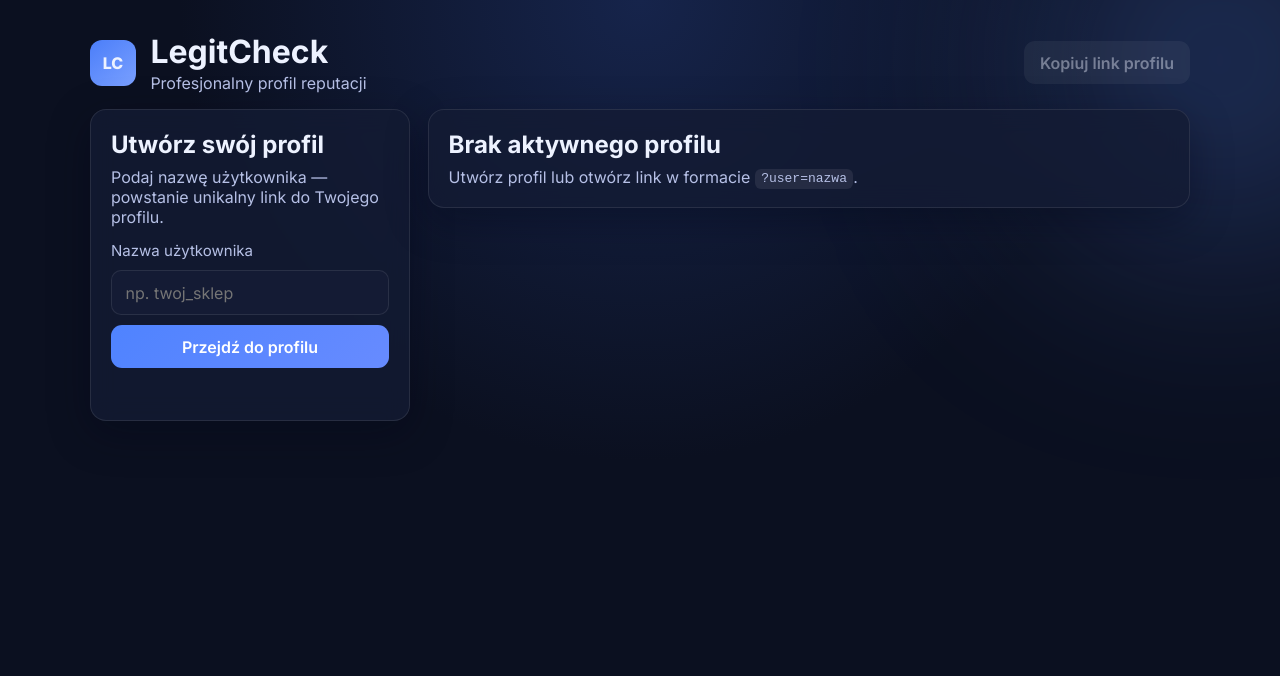
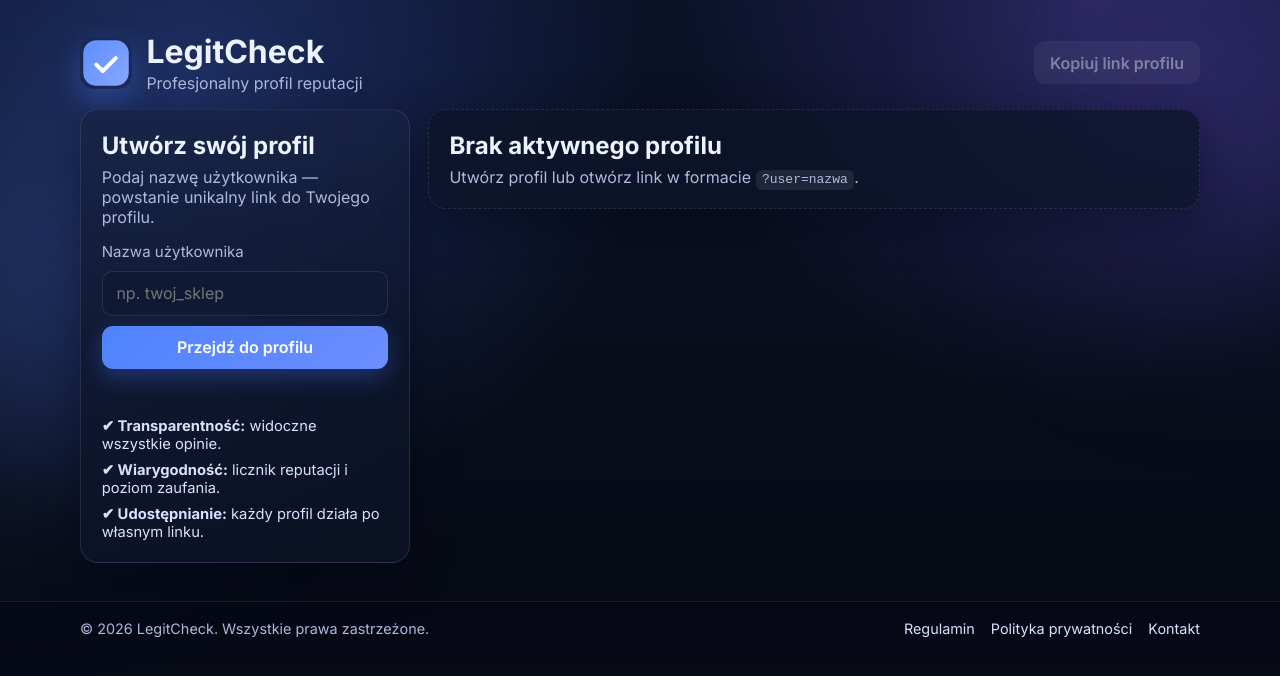
Before and after one commit to bpiont1591/legalnie, a plain HTML site: page index.html in a window 1280 px wide. Drawn offline with Linux system fonts and the light colour scheme.

Commit message:
Refine UI with premium branding and professional footer

```diff
--- a/app.js
+++ b/app.js
@@ -12,6 +12,7 @@ const scamCount = document.querySelector('#scamCount');
 const reviewForm = document.querySelector('#reviewForm');
 const reviewsList = document.querySelector('#reviewsList');
 const copyProfileLink = document.querySelector('#copyProfileLink');
+const yearNode = document.querySelector('#year');
 
 const ratingMeta = {
   legit: { label: 'Legit ✅' },
@@ -185,3 +186,7 @@ copyProfileLink.addEventListener('click', async () => {
 });
 
 renderProfile();
+
+if (yearNode) {
+  yearNode.textContent = new Date().getFullYear();
+}
--- a/index.html
+++ b/index.html
@@ -13,11 +13,23 @@
     <link rel="stylesheet" href="styles.css" />
   </head>
   <body>
-    <div class="background-glow"></div>
+    <div class="background-glow glow-left"></div>
+    <div class="background-glow glow-right"></div>
 
     <header class="topbar">
       <div class="brand">
-        <span class="brand-badge">LC</span>
+        <div class="logo-mark" aria-hidden="true">
+          <svg viewBox="0 0 64 64" role="img">
+            <defs>
+              <linearGradient id="logoGradient" x1="0" y1="0" x2="1" y2="1">
+                <stop offset="0%" stop-color="#5c8dff" />
+                <stop offset="100%" stop-color="#89a9ff" />
+              </linearGradient>
+            </defs>
+            <rect x="4" y="4" width="56" height="56" rx="16" fill="url(#logoGradient)" />
+            <path d="M20 34l8 8 16-16" fill="none" stroke="#fff" stroke-width="5" stroke-linecap="round" stroke-linejoin="round" />
+          </svg>
+        </div>
         <div>
           <h1>LegitCheck</h1>
           <p>Profesjonalny profil reputacji</p>
@@ -27,7 +39,7 @@
     </header>
 
     <main class="layout">
-      <section class="card panel">
+      <section class="card panel intro-panel">
         <h2>Utwórz swój profil</h2>
         <p class="muted">Podaj nazwę użytkownika — powstanie unikalny link do Twojego profilu.</p>
         <form id="createProfileForm" class="stack">
@@ -42,6 +54,12 @@
           <button type="submit" class="btn btn-primary">Przejdź do profilu</button>
         </form>
         <p id="createProfileMessage" class="feedback"></p>
+
+        <div class="intro-points">
+          <p><strong>✔ Transparentność:</strong> widoczne wszystkie opinie.</p>
+          <p><strong>✔ Wiarygodność:</strong> licznik reputacji i poziom zaufania.</p>
+          <p><strong>✔ Udostępnianie:</strong> każdy profil działa po własnym linku.</p>
+        </div>
       </section>
 
       <section id="profileSection" class="card profile hidden">
@@ -86,12 +104,23 @@
         </div>
       </section>
 
-      <section id="emptyState" class="card panel">
+      <section id="emptyState" class="card panel empty-state">
         <h2>Brak aktywnego profilu</h2>
         <p class="muted">Utwórz profil lub otwórz link w formacie <code>?user=nazwa</code>.</p>
       </section>
     </main>
 
+    <footer class="footer">
+      <div class="footer-inner">
+        <p>© <span id="year"></span> LegitCheck. Wszystkie prawa zastrzeżone.</p>
+        <nav>
+          <a href="#">Regulamin</a>
+          <a href="#">Polityka prywatności</a>
+          <a href="#">Kontakt</a>
+        </nav>
+      </div>
+    </footer>
+
     <script src="app.js"></script>
   </body>
 </html>
--- a/styles.css
+++ b/styles.css
@@ -1,15 +1,14 @@
 :root {
-  --bg: #0b1020;
-  --bg-soft: #141b34;
+  --bg: #070b16;
+  --bg-soft: #101933;
   --text: #edf2ff;
-  --muted: #b6c0e6;
+  --muted: #aeb9dd;
   --primary: #5b8cff;
-  --primary-soft: rgba(91, 140, 255, 0.16);
   --success: #2ece8b;
   --warning: #f6ba4d;
   --danger: #ef5466;
-  --card: rgba(20, 27, 52, 0.78);
-  --border: rgba(255, 255, 255, 0.09);
+  --card: rgba(14, 21, 42, 0.78);
+  --border: rgba(255, 255, 255, 0.1);
 }
 
 * {
@@ -19,26 +18,40 @@
 body {
   margin: 0;
   font-family: 'Inter', sans-serif;
-  background: radial-gradient(circle at top, #16244b, var(--bg) 45%);
+  background:
+    radial-gradient(circle at 15% 10%, rgba(69, 110, 227, 0.3), transparent 35%),
+    radial-gradient(circle at 85% 0%, rgba(110, 83, 218, 0.28), transparent 30%),
+    linear-gradient(180deg, #0b1228 0%, var(--bg) 68%);
   color: var(--text);
   min-height: 100vh;
 }
 
 .background-glow {
   position: fixed;
-  width: 360px;
-  height: 360px;
+  width: 320px;
+  height: 320px;
   border-radius: 50%;
-  filter: blur(120px);
-  background: rgba(91, 140, 255, 0.28);
-  top: -120px;
-  right: -120px;
+  filter: blur(110px);
   pointer-events: none;
+  z-index: -1;
+}
+
+.glow-left {
+  background: rgba(91, 140, 255, 0.24);
+  left: -120px;
+  top: 18%;
+}
+
+.glow-right {
+  background: rgba(109, 84, 225, 0.25);
+  right: -130px;
+  top: -60px;
 }
 
 .topbar,
-.layout {
-  width: min(1100px, 92vw);
+.layout,
+.footer-inner {
+  width: min(1120px, 92vw);
   margin: 0 auto;
 }
 
@@ -56,14 +69,17 @@ body {
   gap: 0.9rem;
 }
 
-.brand-badge {
-  width: 46px;
-  height: 46px;
-  border-radius: 12px;
-  display: grid;
-  place-items: center;
-  font-weight: 800;
-  background: linear-gradient(140deg, #4b7ef9, #7aa0ff);
+.logo-mark {
+  width: 52px;
+  height: 52px;
+  border-radius: 14px;
+  box-shadow: 0 12px 30px rgba(84, 129, 255, 0.35);
+}
+
+.logo-mark svg {
+  display: block;
+  width: 100%;
+  height: 100%;
 }
 
 h1,
@@ -80,18 +96,32 @@ p {
 
 .layout {
   display: grid;
-  grid-template-columns: 320px 1fr;
+  grid-template-columns: 330px 1fr;
   gap: 1.1rem;
-  padding-bottom: 2.5rem;
+  padding-bottom: 2.4rem;
 }
 
 .card {
   border: 1px solid var(--border);
   background: var(--card);
-  backdrop-filter: blur(12px);
-  border-radius: 16px;
-  padding: 1.25rem;
-  box-shadow: 0 12px 40px rgba(2, 6, 22, 0.35);
+  backdrop-filter: blur(14px);
+  border-radius: 18px;
+  padding: 1.3rem;
+  box-shadow: 0 14px 45px rgba(1, 5, 20, 0.4);
+}
+
+.intro-panel {
+  background:
+    linear-gradient(180deg, rgba(95, 135, 255, 0.1), transparent 55%),
+    var(--card);
+}
+
+.intro-points {
+  margin-top: 1rem;
+  display: grid;
+  gap: 0.5rem;
+  color: #d8e2ff;
+  font-size: 0.92rem;
 }
 
 .panel {
@@ -123,10 +153,18 @@ textarea {
   color: var(--text);
   border-radius: 10px;
   padding: 0.7rem 0.85rem;
+  transition: border-color 0.2s ease, box-shadow 0.2s ease;
+}
+
+input:focus,
+textarea:focus {
+  outline: none;
+  border-color: rgba(116, 154, 255, 0.85);
+  box-shadow: 0 0 0 3px rgba(96, 138, 255, 0.18);
 }
 
 textarea {
-  min-height: 82px;
+  min-height: 84px;
   resize: vertical;
 }
 
@@ -136,11 +174,17 @@ textarea {
   border-radius: 11px;
   cursor: pointer;
   font-weight: 600;
+  transition: transform 0.15s ease, box-shadow 0.2s ease;
+}
+
+.btn:hover {
+  transform: translateY(-1px);
 }
 
 .btn-primary {
   color: #fff;
-  background: linear-gradient(135deg, #4f83ff, #678bff);
+  background: linear-gradient(135deg, #4f83ff, #6c8eff);
+  box-shadow: 0 8px 24px rgba(76, 124, 255, 0.33);
 }
 
 .btn-secondary {
@@ -207,9 +251,17 @@ textarea {
   margin-top: 0.45rem;
 }
 
-.stat.legit { background: rgba(46, 206, 139, 0.11); }
-.stat.sold { background: rgba(246, 186, 77, 0.13); }
-.stat.scam { background: rgba(239, 84, 102, 0.13); }
+.stat.legit {
+  background: rgba(46, 206, 139, 0.11);
+}
+
+.stat.sold {
+  background: rgba(246, 186, 77, 0.13);
+}
+
+.stat.scam {
+  background: rgba(239, 84, 102, 0.13);
+}
 
 .rating-options {
   display: flex;
@@ -248,6 +300,10 @@ textarea {
   margin-bottom: 0.35rem;
 }
 
+.empty-state {
+  border-style: dashed;
+}
+
 .hidden {
   display: none;
 }
@@ -256,6 +312,35 @@ code {
   background: rgba(255, 255, 255, 0.08);
   padding: 0.15rem 0.4rem;
   border-radius: 6px;
+}
+
+.footer {
+  border-top: 1px solid rgba(255, 255, 255, 0.08);
+  padding: 1.1rem 0 1.6rem;
+  background: rgba(6, 10, 21, 0.38);
+}
+
+.footer-inner {
+  display: flex;
+  justify-content: space-between;
+  gap: 0.9rem;
+  align-items: center;
+  color: var(--muted);
+  font-size: 0.9rem;
+}
+
+.footer nav {
+  display: flex;
+  gap: 1rem;
+}
+
+.footer a {
+  color: #d8e2ff;
+  text-decoration: none;
+}
+
+.footer a:hover {
+  text-decoration: underline;
 }
 
 @media (max-width: 900px) {
@@ -267,7 +352,8 @@ code {
     grid-template-columns: 1fr;
   }
 
-  .topbar {
+  .topbar,
+  .footer-inner {
     flex-direction: column;
     align-items: flex-start;
   }
```
